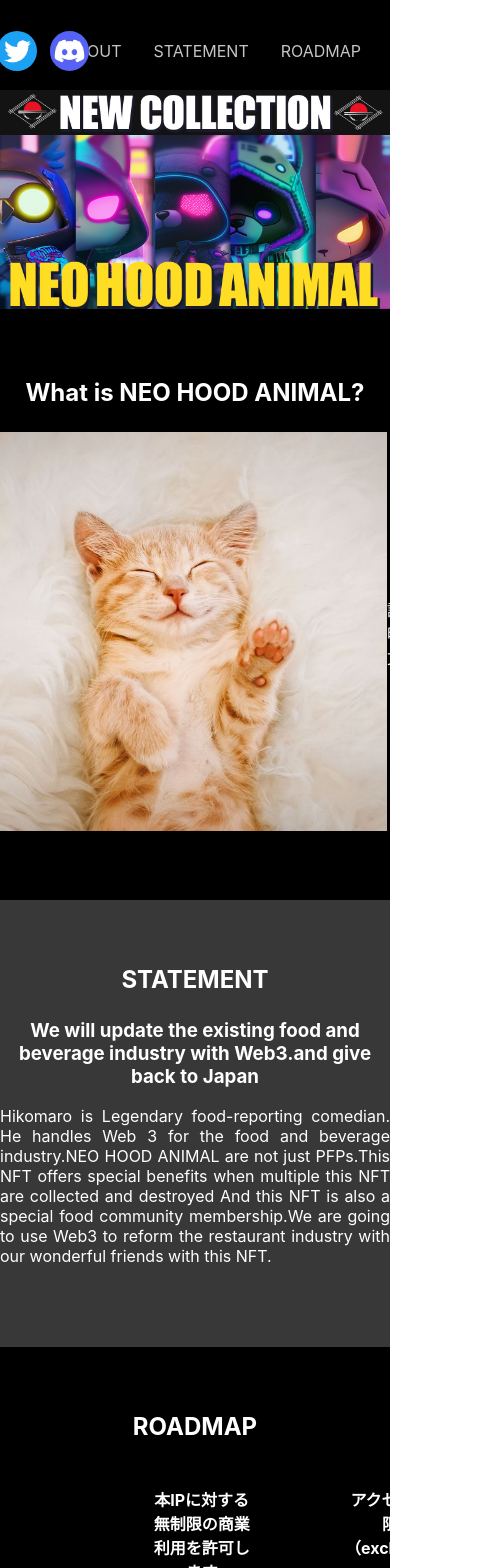
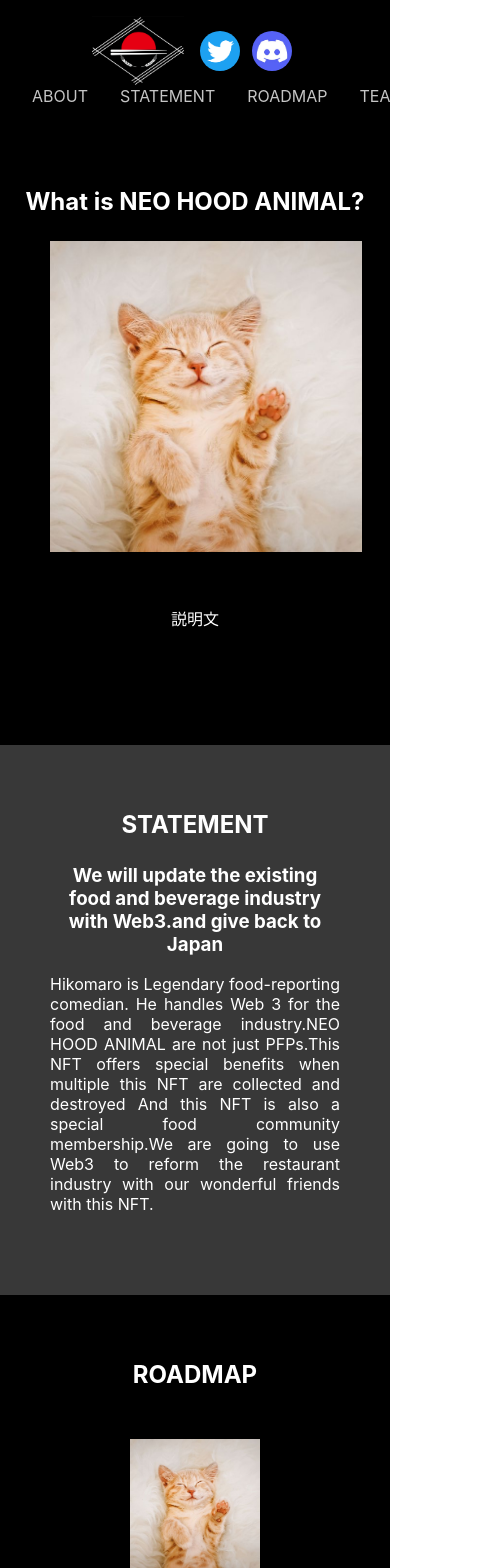
Before and after one commit to kentnaoki/neohoodanimal, a React (Create React App) app: page / in a window 390 px wide. Shown: the top 1568 px of the page, 487 px wide, since content can reach past the window. Built offline with nearby package versions, Linux system fonts and the light colour scheme.

Commit message:
modified styles to responsive

```diff
--- a/src/components/About.jsx
+++ b/src/components/About.jsx
@@ -21,6 +21,25 @@
   img {
     width: 400px;
   }
+  @media screen and (max-width: 959px) {
+    .about-content {
+      margin: 0 50px;
+    }
+    img {
+      width: 350px;
+    }
+  }
+  @media screen and (max-width: 759px) {
+    .about-content {
+      display: block;
+    }
+    img {
+      width: 80vw;
+    }
+    .about-text {
+      margin: 50px auto;
+    }
+  }
 `;
 
 export const About = () => {
--- a/src/components/Navigation.jsx
+++ b/src/components/Navigation.jsx
@@ -10,6 +10,18 @@
     align-items: center;
     justify-content: center;
     padding: 1rem;
+  }
+  @media screen and (max-width: 959px) {
+    height: auto;
+    .nav {
+      display: block;
+    }
+  }
+  @media screen and (max-width: 480px) {
+    height: auto;
+    .nav {
+      display: block;
+    }
   }
   .logo-section {
     flex: 1;
--- a/src/components/Roadmap.jsx
+++ b/src/components/Roadmap.jsx
@@ -30,6 +30,19 @@
   }
   .roadmap-paragraph {
     text-align: justify;
+  }
+  @media screen and (max-width: 959px) {
+    .roadmap-content {
+      display: block;
+    }
+    .roadmap-item {
+      margin: 50px;
+    }
+  }
+  @media screen and (max-width: 480px) {
+    .roadmap-item {
+      display: block;
+    }
   }
 `;
 
--- a/src/components/Statement.jsx
+++ b/src/components/Statement.jsx
@@ -10,6 +10,11 @@
   }
   p {
     text-align: justify;
+  }
+  @media screen and (max-width: 999px) {
+    .statement-content {
+      margin: auto 50px;
+    }
   }
 `;
 
--- a/src/components/Team.jsx
+++ b/src/components/Team.jsx
@@ -26,6 +26,20 @@
   .twitter-image img {
     height: 40px;
     border-radius: 30px;
+  }
+  @media screen and (max-width: 859px) {
+    .team-content {
+      display: grid;
+      grid-template-rows: 33% 33% 33%;
+      grid-template-columns: 50% 50%;
+      max-width: 759px;
+      margin: 0 auto;
+    }
+  }
+  @media screen and (max-width: 480px) {
+    .team-content {
+      display: block;
+    }
   }
 `;
 
--- a/src/components/TopPage.jsx
+++ b/src/components/TopPage.jsx
@@ -4,6 +4,11 @@
 const TopPageStyle = styled.div`
   img {
     width: 100%;
+  }
+  @media screen and (max-width: 480px) {
+    .image-container {
+      display: none;
+    }
   }
 `;
 
```
